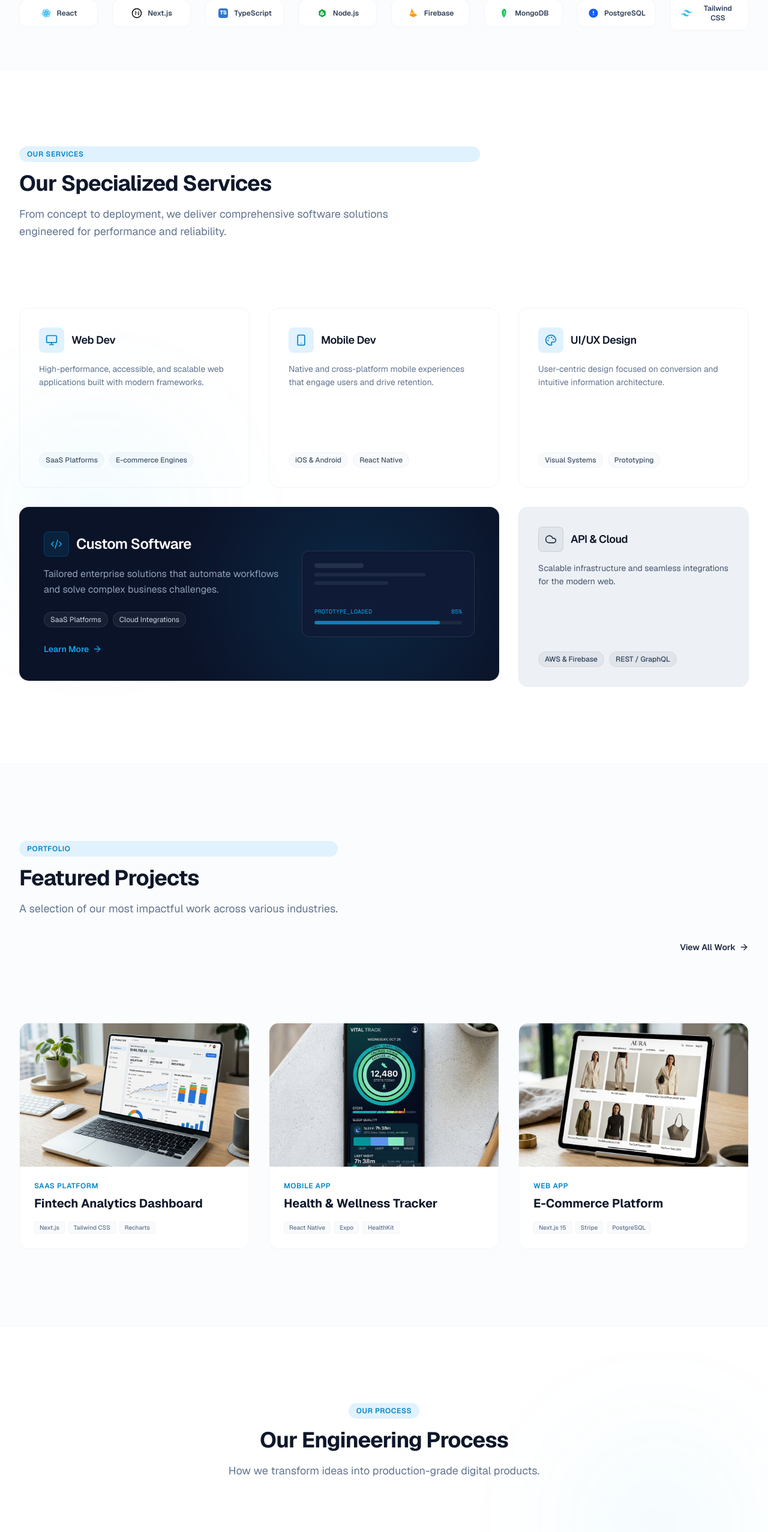
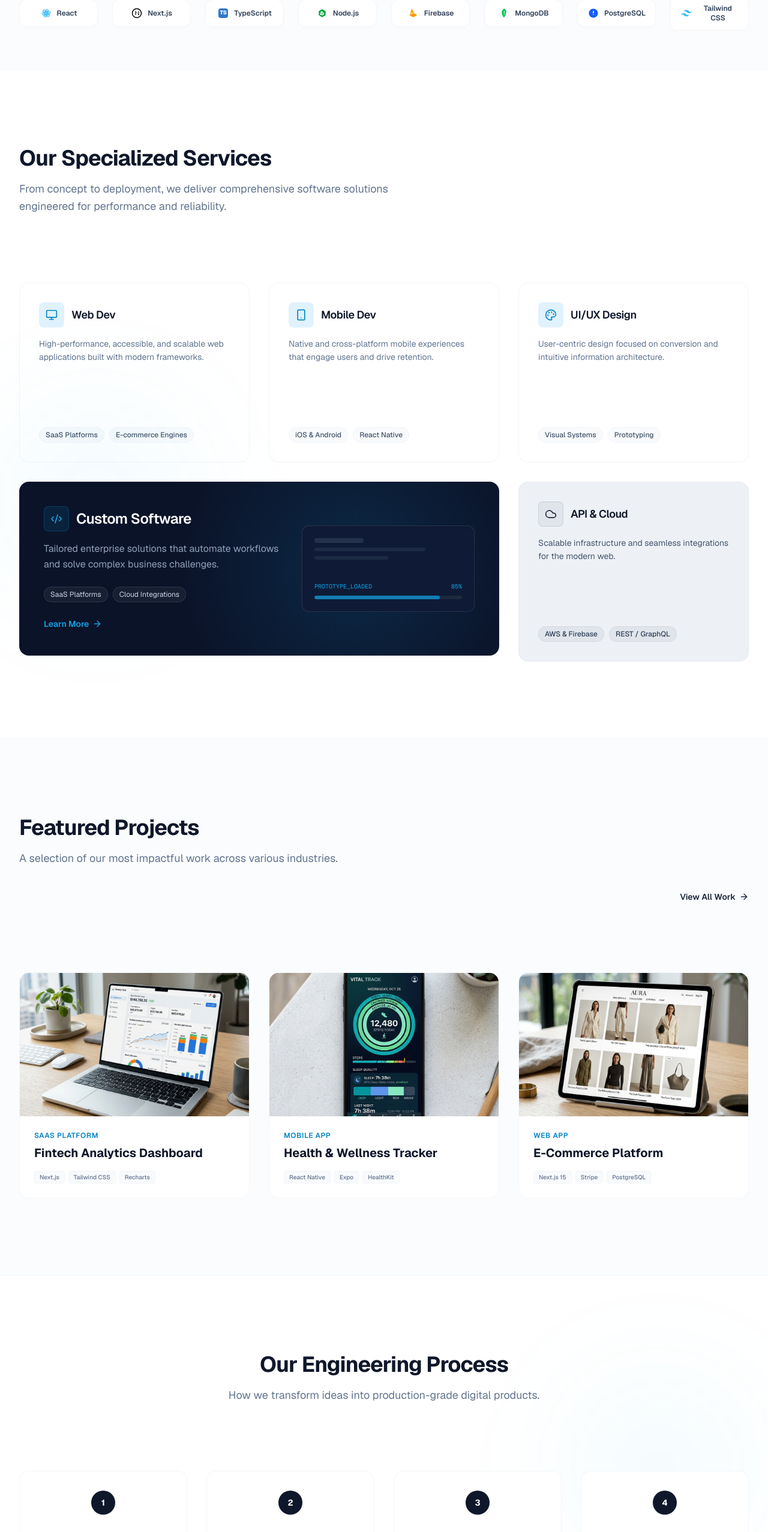
Before and after one commit to hexakodeTech/hexakode, a Next.js app: page / in a window 1280 px wide. Shown: the part 920-3474 px from the top of the page at 60% size. Built offline with nearby package versions, Linux system fonts and the light colour scheme; a web font is replaced by a local one.

Commit message:
refactor: remove badge prop from SectionHeading component across home sections

```diff
--- a/src/components/home/ProcessSection.tsx
+++ b/src/components/home/ProcessSection.tsx
@@ -25,7 +25,6 @@ export default function ProcessSection() {
         >
           <motion.div variants={fadeUp}>
             <SectionHeading
-              badge="OUR PROCESS"
               title="Our Engineering Process"
               subtitle="How we transform ideas into production-grade digital products."
               align="center"
--- a/src/components/home/ProjectsSection.tsx
+++ b/src/components/home/ProjectsSection.tsx
@@ -27,7 +27,6 @@ export default function ProjectsSection() {
             className="flex flex-col sm:flex-row sm:items-end justify-between gap-6 mb-12 md:mb-16"
           >
             <SectionHeading
-              badge="PORTFOLIO"
               title="Featured Projects"
               subtitle="A selection of our most impactful work across various industries."
               align="left"
--- a/src/components/home/ServicesSection.tsx
+++ b/src/components/home/ServicesSection.tsx
@@ -25,7 +25,6 @@ export default function ServicesSection() {
         >
           <motion.div variants={fadeUp}>
             <SectionHeading
-              badge="OUR SERVICES"
               title="Our Specialized Services"
               subtitle="From concept to deployment, we deliver comprehensive software solutions engineered for performance and reliability."
               align="left"
```
